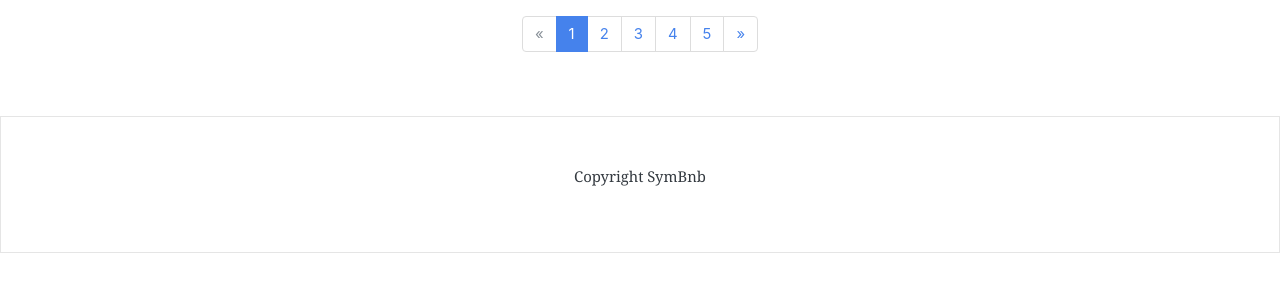
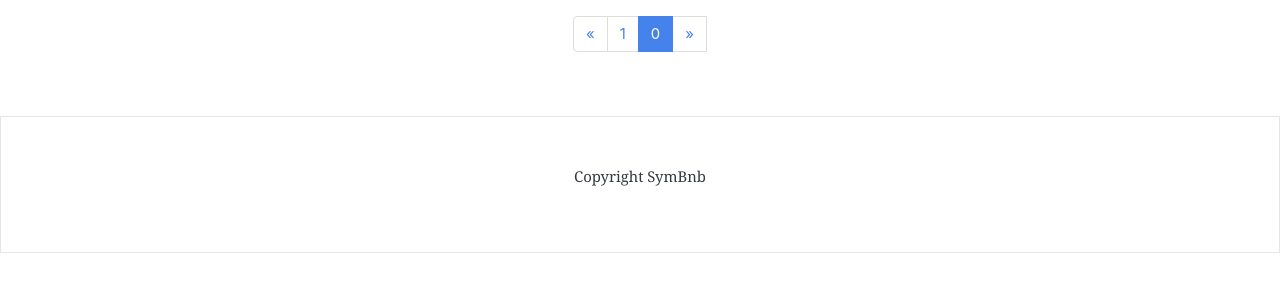
Before and after one commit to arnauddchamps/symbnb, a Symfony app: template templates/admin/ad/index.html.twig in a window 1280 px wide. Shown: the part 254-546 px from the top of the page. Run offline with Twig, Linux system fonts and the light colour scheme; the template is opened without the code that fills it, so the values that code supplies are empty; some libraries are stand-ins or nearby versions.

Commit message:
178 - Rendre dynamique la pagination HTML

```diff
--- a/templates/admin/ad/index.html.twig
+++ b/templates/admin/ad/index.html.twig
@@ -37,26 +37,16 @@
     </table>
     <div class="d-flex justify-content-center">
         <ul class="pagination">
-            <li class="page-item disabled">
-                <a class="page-link" href="#">&laquo;</a>
+            <li class="page-item {% if page == 1 %}disabled{% endif %}">
+                <a class="page-link" href="{{path('admin_ads_index', {'page' : page -1})}}">&laquo;</a>
             </li>
-            <li class="page-item active">
-                <a class="page-link" href="#">1</a>
+            {% for i in 1..pages %}
+            <li class="page-item {% if page == i%}active{% endif %}">
+                <a class="page-link" href="{{path('admin_ads_index', {'page' : i})}}">{{i}}</a>
             </li>
-            <li class="page-item">
-                <a class="page-link" href="#">2</a>
-            </li>
-            <li class="page-item">
-                <a class="page-link" href="#">3</a>
-            </li>
-            <li class="page-item">
-                <a class="page-link" href="#">4</a>
-            </li>
-            <li class="page-item">
-                <a class="page-link" href="#">5</a>
-            </li>
-            <li class="page-item">
-                <a class="page-link" href="#">&raquo;</a>
+            {% endfor %}
+            <li class="page-item {% if page == 1 %}disabled{% endif %}"></li>
+                <a class="page-link" href="{{path('admin_ads_index', {'page' : page +1})}}">&raquo;</a>
             </li>
         </ul>
     </div>
```
Also changed, not shown: src/Controller/AdminAdController.php (+7 -1 lines).
